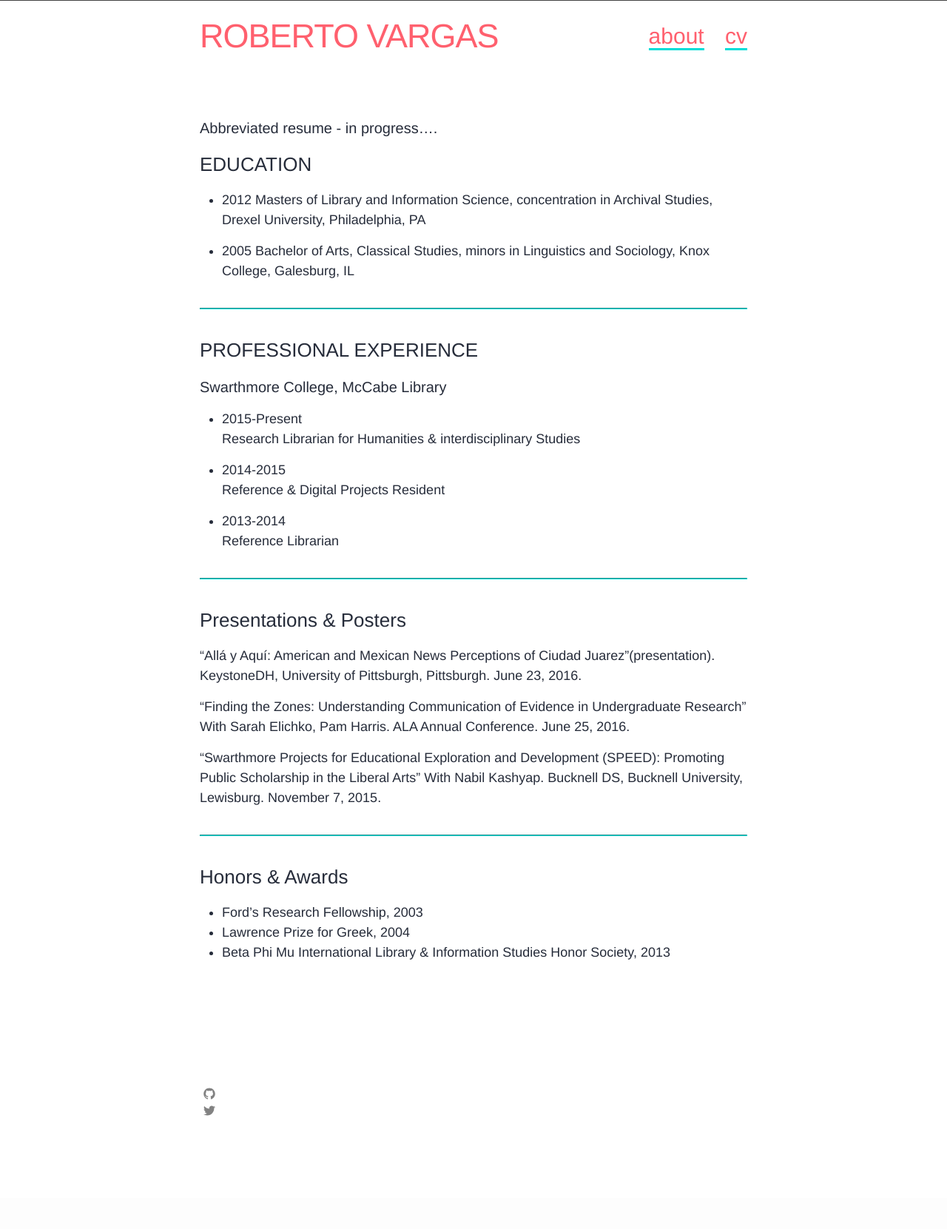
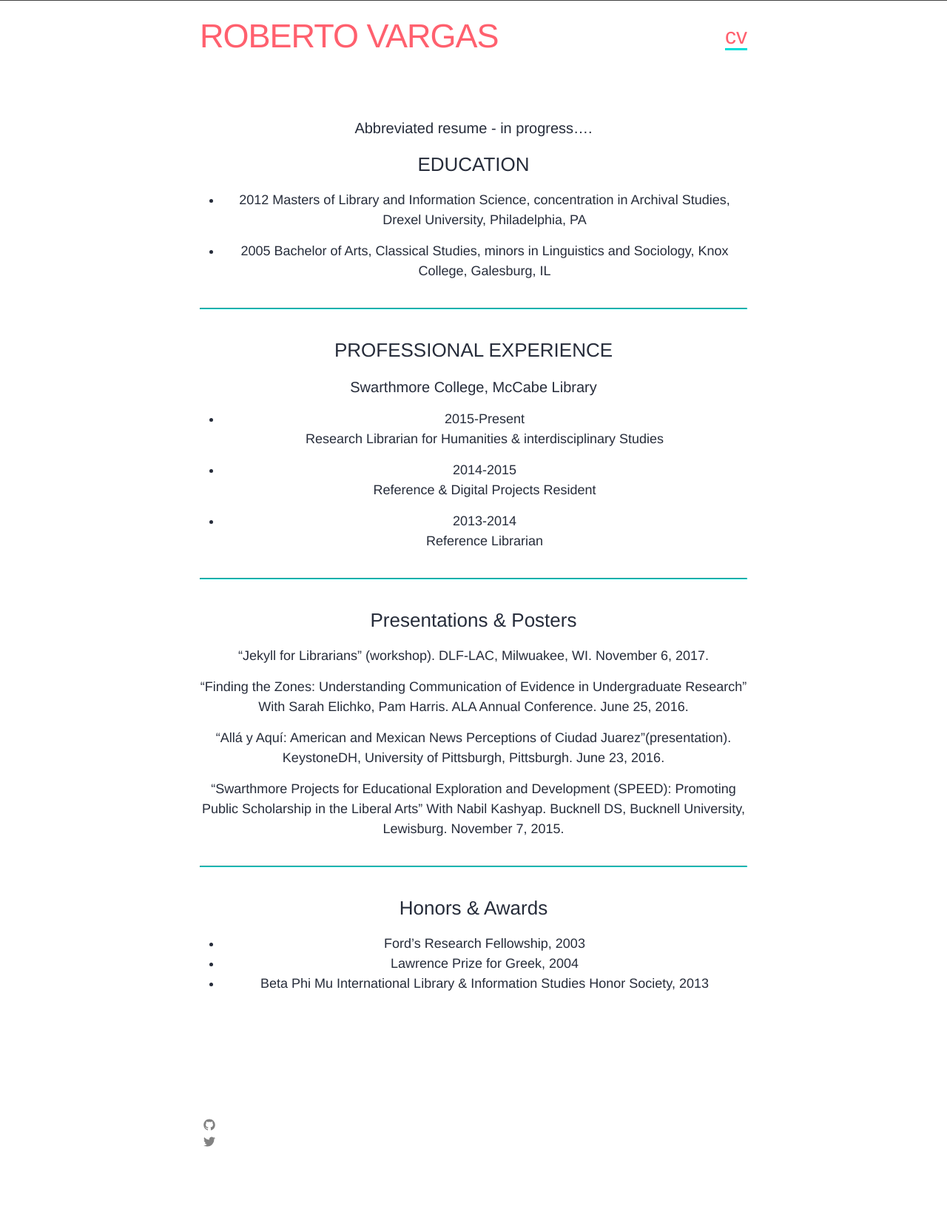
Before and after one commit to betovargas/betovargas.github.io, a Jekyll site: the page built from cv.md, in a window 1280 px wide. Shown: the whole page at 74% size. Built offline with Jekyll 4.4.1, drawn with Linux system fonts in a browser that asks for light colours; before the commit the page ends 1619 px from its top, so only the background shows below that.

Commit message:
moved about page to draft folder. Changed _custom.scss to make text center

```diff
--- a/_sass/_custom.scss
+++ b/_sass/_custom.scss
@@ -14,3 +14,7 @@
 .smedia:hover{
 	color: #517398
 }
+
+.page-content .wrapper .homer, article, p {
+	text-align: center;
+}
--- a/cv.md
+++ b/cv.md
@@ -30,9 +30,11 @@
 <hr/>
 
 ### Presentations & Posters
-"Allá y Aquí: American and Mexican News Perceptions of Ciudad Juarez"(presentation). KeystoneDH, University of Pittsburgh, Pittsburgh. June 23, 2016.
+"Jekyll for Librarians" (workshop). DLF-LAC, Milwuakee, WI. November 6, 2017.
 
 "Finding the Zones: Understanding Communication of Evidence in Undergraduate Research" With Sarah Elichko, Pam Harris. ALA Annual Conference. June 25, 2016.
+
+"Allá y Aquí: American and Mexican News Perceptions of Ciudad Juarez"(presentation). KeystoneDH, University of Pittsburgh, Pittsburgh. June 23, 2016.
 
 "Swarthmore Projects for Educational Exploration and Development (SPEED): Promoting Public Scholarship in the Liberal Arts" With Nabil Kashyap. Bucknell DS, Bucknell University, Lewisburg. November 7, 2015.
 
```
Also changed, not shown: _drafts/about.md (renamed from about.md).
